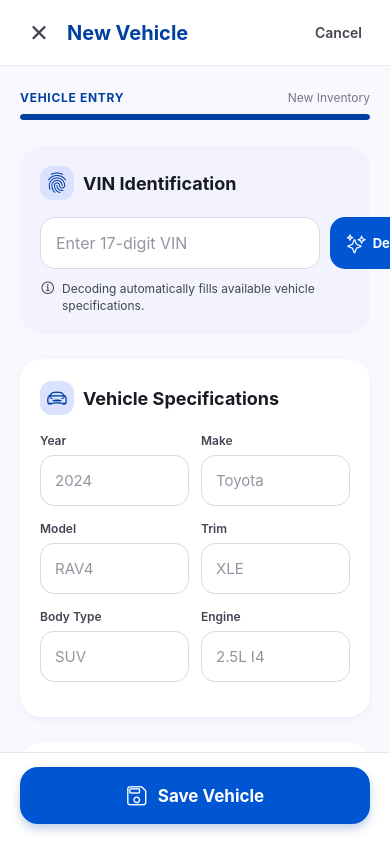
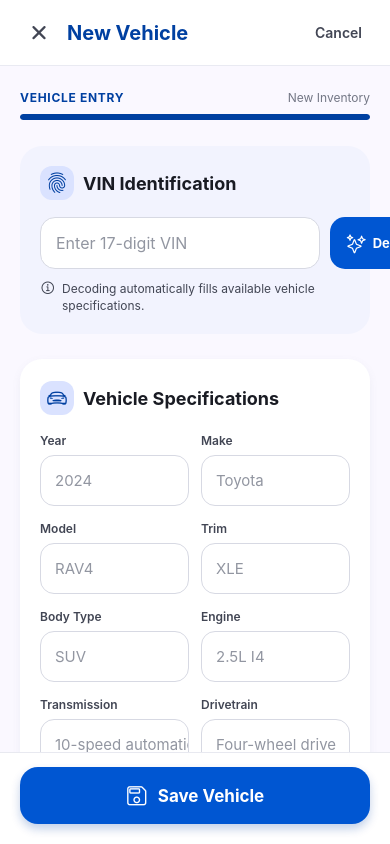
Before and after one commit to Jingjing-Duan/caraxios-mobile-app, a React Native app: screen /CreateVehicle in a window 390 px wide. Built offline with nearby package versions, Linux system fonts and the light colour scheme; no server answers.

Commit message:
fix hard code conversationId

```diff
--- a/src/screens/AIAssistantScreen.tsx
+++ b/src/screens/AIAssistantScreen.tsx
@@ -35,12 +35,6 @@ type ChatMessage = {
     sender: 'user' | 'assistant';
     text: string;
 };
-
-const CREATE_CONVERSATION_ID =
-    '550e8400-e29b-41d4-a716-446655440011';
-
-const SEARCH_CONVERSATION_ID =
-    '550e8400-e29b-41d4-a716-446655440012';
 
 const FIELD_LABELS: Record<string, string> = {
   year: 'Year',
@@ -86,6 +80,11 @@ export default function AIAssistantScreen({ navigation }: any) {
     const recorder = useAudioRecorder(
         RecordingPresets.HIGH_QUALITY
     );
+    const [createConversationId, setCreateConversationId] =
+    useState(crypto.randomUUID());
+
+    const [searchConversationId, setSearchConversationId] =
+    useState(crypto.randomUUID());
 
     const [isRecording, setIsRecording] = useState(false);
     const selectMode = (selectedMode: AssistantMode) => {
@@ -97,6 +96,8 @@ export default function AIAssistantScreen({ navigation }: any) {
 
 
         if (selectedMode === 'create') {
+            setCreateConversationId(crypto.randomUUID());
+
             setMessages([
                 {
                     id: 'welcome-create',
@@ -107,6 +108,8 @@ export default function AIAssistantScreen({ navigation }: any) {
         }
 
         if (selectedMode === 'search') {
+            setSearchConversationId(crypto.randomUUID());
+
             setMessages([
                 {
                     id: 'welcome-search',
@@ -144,11 +147,11 @@ export default function AIAssistantScreen({ navigation }: any) {
                 mode === 'create'
                     ? await sendVehicleCreateChat(
                           text,
-                          CREATE_CONVERSATION_ID
+                          createConversationId
                       )
                     : await sendVehicleSearchChat(
                           text,
-                          SEARCH_CONVERSATION_ID
+                          searchConversationId
                       );
 
 console.log('RAW AI RESULT:', result);
@@ -225,11 +228,11 @@ const handleVoice = async () => {
             mode === 'create'
                 ? await sendVehicleCreateAudio(
                       audioUri,
-                      CREATE_CONVERSATION_ID
+                      createConversationId
                   )
                 : await sendVehicleSearchAudio(
                       audioUri,
-                      SEARCH_CONVERSATION_ID
+                      searchConversationId
                   );
 
         console.log('Voice AI result:', result);
--- a/src/screens/CreateVehicleScreen.tsx
+++ b/src/screens/CreateVehicleScreen.tsx
@@ -88,7 +88,9 @@ export default function CreateVehicleScreen({
   const [vinDecoded, setVinDecoded] =
     useState(false);
 
-const aiDraft = route.params?.aiDraft;
+  const aiDraft = route.params?.aiDraft;
+  const [transmission, setTransmission] = useState('');
+  const [drivetrain, setDrivetrain] = useState('');
 
 useEffect(() => {
   if (!aiDraft) {
@@ -144,7 +146,19 @@ useEffect(() => {
     aiDraft.interior_color ??
     ''
   );
-
+  setTransmission(
+    aiDraft.transmission ??
+    aiDraft.transmissionInfo ??
+    aiDraft.transmission_info ??
+    ''
+  );
+
+  setDrivetrain(
+    aiDraft.drivetrain ??
+    aiDraft.driveTrain ??
+    aiDraft.drive_train ??
+    ''
+  );
   setDescription(
     aiDraft.description ?? ''
   );
@@ -399,7 +413,8 @@ useEffect(() => {
         description.trim() || null,
 
       status: 'available',
-
+      transmission: transmission.trim() || null,
+      drivetrain: drivetrain.trim() || null,
       trim: trim.trim() || null,
       bodyType: bodyType.trim() || null,
       engine: engine.trim() || null,
@@ -817,6 +832,23 @@ useEffect(() => {
               containerStyle={
                 styles.halfField
               }
+            />
+          </View>
+          <View style={styles.twoColumnRow}>
+            <FormField
+              label="Transmission"
+              value={transmission}
+              onChangeText={setTransmission}
+              placeholder="10-speed automatic"
+              containerStyle={styles.halfField}
+            />
+
+            <FormField
+              label="Drivetrain"
+              value={drivetrain}
+              onChangeText={setDrivetrain}
+              placeholder="Four-wheel drive"
+              containerStyle={styles.halfField}
             />
           </View>
         </FormSection>
--- a/src/screens/VehicleDetailScreen.tsx
+++ b/src/screens/VehicleDetailScreen.tsx
@@ -65,12 +65,16 @@ type Vehicle = {
   interior_color?: string;
   bodyType?: string;
   body_type?: string;
-  drivetrain?: string;
   engineInfo?: string;
   engine_info?: string;
   engine?: string;
   engine_type?: string;
   transmission?: string;
+  transmissionInfo?: string;
+  transmission_info?: string;
+  drivetrain?: string;
+  driveTrain?: string;
+  drive_train?: string;
   image_url?: string;
   primary_image_url?: string;
   images?: Array<string | VehicleImage>;
@@ -566,7 +570,10 @@ export default function VehicleDetailScreen({
             <SpecificationCard
               label="Transmission"
               value={
-                vehicle.transmission || 'Not provided'
+                vehicle.transmission ??
+                vehicle.transmissionInfo ??
+                vehicle.transmission_info ??
+                'Not provided'
               }
               icon="git-compare-outline"
             />
@@ -602,7 +609,10 @@ export default function VehicleDetailScreen({
             <SpecificationCard
               label="Drivetrain"
               value={
-                vehicle.drivetrain || 'Not provided'
+                vehicle.drivetrain ??
+                vehicle.driveTrain ??
+                vehicle.drive_train ??
+                'Not provided'
               }
               icon="cog-outline"
             />
```
